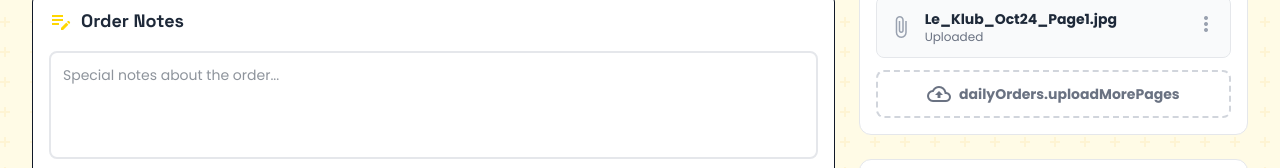
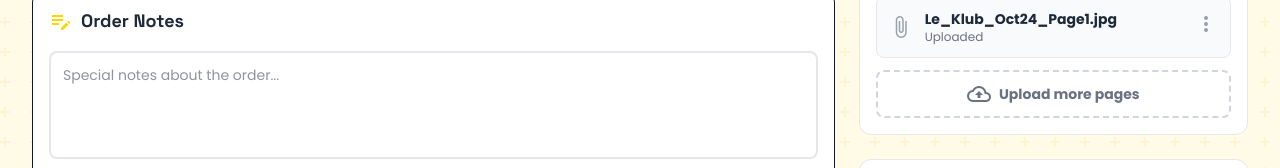
Before and after one commit to Quan-Ngo/Lunch_Order, a React (Vite) app in the folder app/lunch-ui/: page /daily-orders in a window 1280 px wide. Shown: the part 523-691 px from the top of the page. Built offline with nearby package versions, Linux system fonts and the light colour scheme; no server answers.

Commit message:
fixed bug daily order not displaying correct localized text

```diff
--- a/app/lunch-ui/src/locales/vi/translation.json
+++ b/app/lunch-ui/src/locales/vi/translation.json
@@ -102,7 +102,7 @@
         "saveNote": "Lưu Ghi Chú",
         "receipt": "Hoá Đơn / Chứng Từ",
         "uploaded": "Đã tải lên",
-        "uploadMore": "Tải thêm trang khác",
+        "uploadMore": "Tải lên thêm trang khác",
         "summary": "Tổng Kết",
         "subtotal": "Thành Tiền",
         "tax": "Thuế (10%)",
--- a/app/lunch-ui/src/pages/DailyOrders.tsx
+++ b/app/lunch-ui/src/pages/DailyOrders.tsx
@@ -275,7 +275,7 @@ export default function DailyOrders() {
                             {/* Upload More */}
                             <button className="w-full mt-3 flex items-center justify-center gap-2 text-sm font-bold text-gray-500 hover:text-gray-800 border-2 border-dashed border-gray-300 rounded-lg py-2.5 hover:border-gray-400 transition-colors">
                                 <span className="material-icons-outlined text-base">cloud_upload</span>
-                                {t('dailyOrders.uploadMorePages')}
+                                {t('dailyOrders.uploadMore')}
                             </button>
                         </div>
                     </SoftCard>
```
